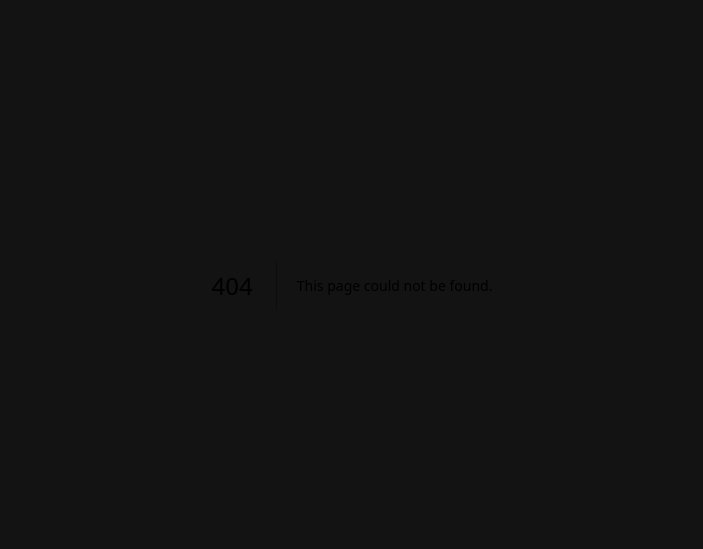
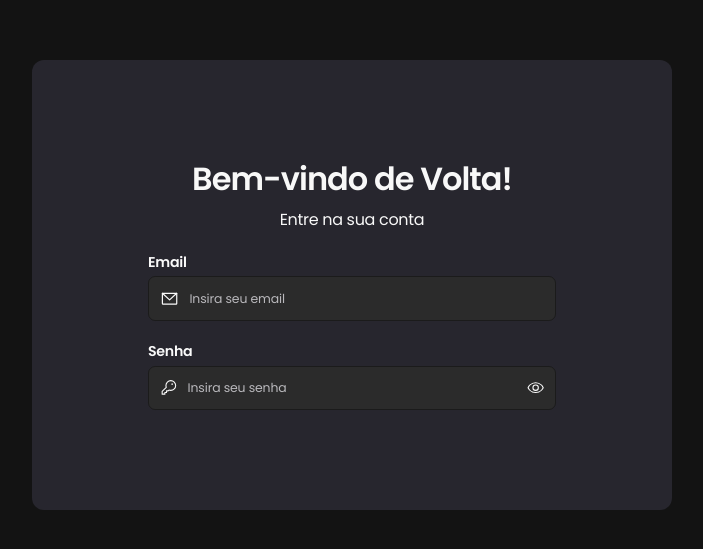
Before and after one commit to BetaTH/auth-project, a Next.js app in the folder web/: page /login in a window 1280 px wide. Before the commit this address had no page. Shown: the part 115-664 px from the top of the page, without its empty margins (288-991 px from the left). Built offline with nearby package versions, Linux system fonts and the light colour scheme.

Commit message:
feat: finish input component

```diff
--- a/web/package.json
+++ b/web/package.json
@@ -16,6 +16,7 @@
     "eslint": "8.30.0",
     "eslint-config-next": "13.1.1",
     "next": "13.1.1",
+    "phosphor-react": "^1.4.1",
     "react": "18.2.0",
     "react-dom": "18.2.0",
     "typescript": "4.9.4"
--- a/web/src/components/Input/index.tsx
+++ b/web/src/components/Input/index.tsx
@@ -1,13 +1,39 @@
-import { forwardRef, InputHTMLAttributes, useRef, useState } from "react";
+import {
+  cloneElement,
+  forwardRef,
+  HTMLInputTypeAttribute,
+  InputHTMLAttributes,
+  useRef,
+  useState,
+} from "react";
+import { Eye, EyeSlash } from "phosphor-react";
+
 interface InputProps extends InputHTMLAttributes<HTMLInputElement> {
+  type?: HTMLInputTypeAttribute | undefined;
   full?: boolean;
   label?: string;
+  leftIcon?: JSX.Element;
+  rightIcon?: JSX.Element;
 }
 
 const Input = forwardRef<HTMLInputElement, InputProps>(
-  ({ label, full = true, ...props }, parentRef) => {
+  (
+    { label, leftIcon, rightIcon, type = "text", full = true, ...props },
+    parentRef
+  ) => {
     const localRef = useRef<HTMLInputElement>();
     const [focused, setFocused] = useState<boolean>(false);
+    const [isPasswordVisible, setIsPasswordVisible] = useState<boolean>(false);
+
+    function onHandleChangePasswordVisibilite() {
+      setIsPasswordVisible((isPasswordVisible) => !isPasswordVisible);
+    }
+
+    const notExistLeftIconClass = !leftIcon && "rounded-l-[0.8rem] pl-base";
+    const notExistRightIconClass =
+      !(type === "password") && !rightIcon && "rounded-r-[0.8rem] pr-base";
+    const iconClass = "h-[2.4rem] w-[2.4rem] my-auto mx-md text-gray-50";
+
     return (
       <div
         className={`flex flex-col w-fit gap-xs ${full ? "w-full" : "w-fit"}`}
@@ -16,12 +42,17 @@ const Input = forwardRef<HTMLInputElement, InputProps>(
           {label}
         </label>
         <div
-          className={`flex w-full bg-gray-600 rounded-[0.8rem] border-[0.1rem] duration-100 ${
+          className={`flex w-full max-h-48 bg-gray-600 rounded-[0.8rem] border-[0.2rem] duration-100 ${
             focused ? "border-gray-400" : "border-gray-800"
           }`}
         >
+          {leftIcon &&
+            cloneElement(leftIcon as any, {
+              className: iconClass,
+            })}
+
           <input
-            {...props}
+            type={isPasswordVisible ? "text" : type}
             onFocus={() => setFocused(true)}
             onBlur={() => setFocused(false)}
             ref={(inputRef) => {
@@ -30,8 +61,28 @@ const Input = forwardRef<HTMLInputElement, InputProps>(
                 : parentRef !== null && (parentRef.current = inputRef);
               localRef.current = inputRef ? inputRef : undefined;
             }}
-            className="py-14 px-base outline-none text-gray-100 text-style-regular-sm w-full bg-transparent rounded-[0.8rem]"
+            className={`py-14 outline-none text-gray-100 text-style-regular-sm w-full bg-transparent autofill:hover:text-style-regular-sm  ${notExistLeftIconClass} ${notExistRightIconClass}`}
+            {...props}
           />
+
+          {type === "password" ? (
+            !isPasswordVisible ? (
+              <Eye
+                className={`hover:opacity-80 duration-100 ${iconClass}`}
+                onClick={onHandleChangePasswordVisibilite}
+              />
+            ) : (
+              <EyeSlash
+                className={`hover:opacity-80 duration-100 ${iconClass}`}
+                onClick={onHandleChangePasswordVisibilite}
+              />
+            )
+          ) : (
+            rightIcon &&
+            cloneElement(rightIcon as any, {
+              className: iconClass,
+            })
+          )}
         </div>
       </div>
     );
--- a/web/src/pages/index.tsx
+++ b/web/src/pages/index.tsx
@@ -1,4 +1,4 @@
-import Login from "./Login";
+import Login from "./login";
 
 export default function Home() {
   return <Login />;
--- a/web/src/pages/Login/index.tsx
+++ b/web/src/pages/login/index.tsx
@@ -1,4 +1,4 @@
-import { useRef } from "react";
+import { EnvelopeSimple, Key } from "phosphor-react";
 import Input from "../../components/Input";
 
 export default function Login() {
@@ -17,13 +17,13 @@ export default function Login() {
           label="Email"
           type="text"
           placeholder="Insira seu email"
-          className="w-full"
+          leftIcon={<EnvelopeSimple />}
         />
         <Input
           label="Senha"
           type="password"
           placeholder="Insira seu senha"
-          className="w-full"
+          leftIcon={<Key />}
         />
       </div>
     </div>
--- a/web/src/styles/global.css
+++ b/web/src/styles/global.css
@@ -13,7 +13,7 @@ html {
 
 body {
   -webkit-font-smoothing: antialiased;
-  font-family: "DM Sans", sans-serif;
+  font-family: "Poppins", sans-serif;
 
   &::-webkit-scrollbar {
     width: 0.8rem !important;
```
Also changed, not shown: 1 other file (tests, documents, lock files or other folders).
